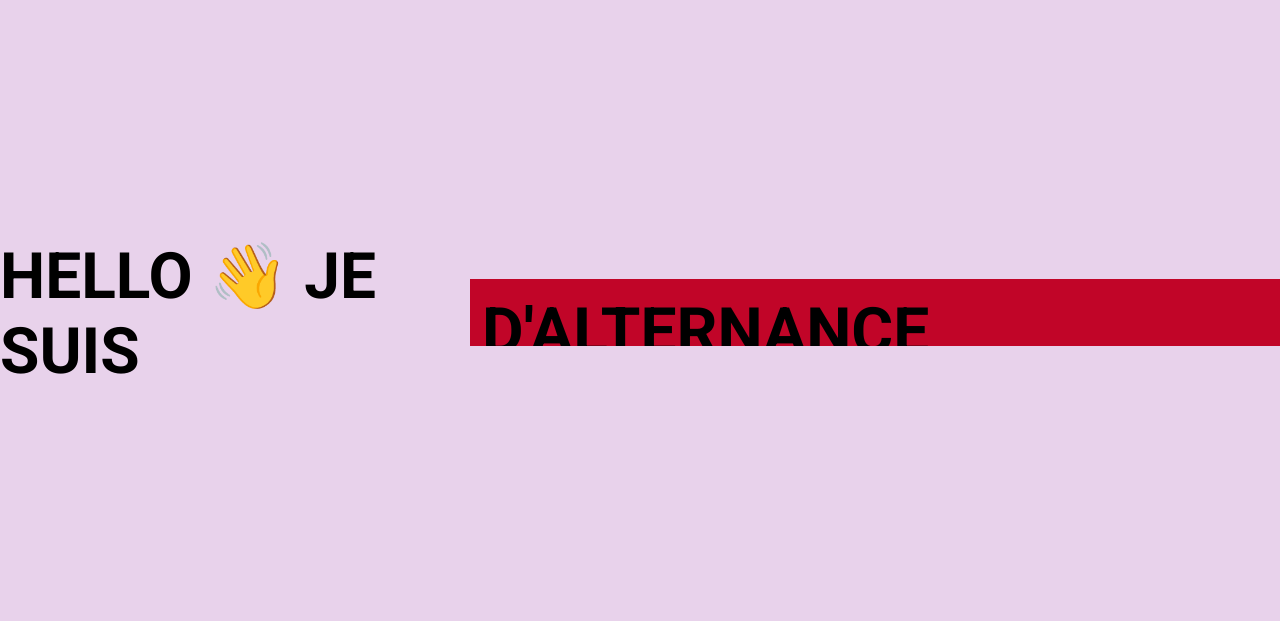
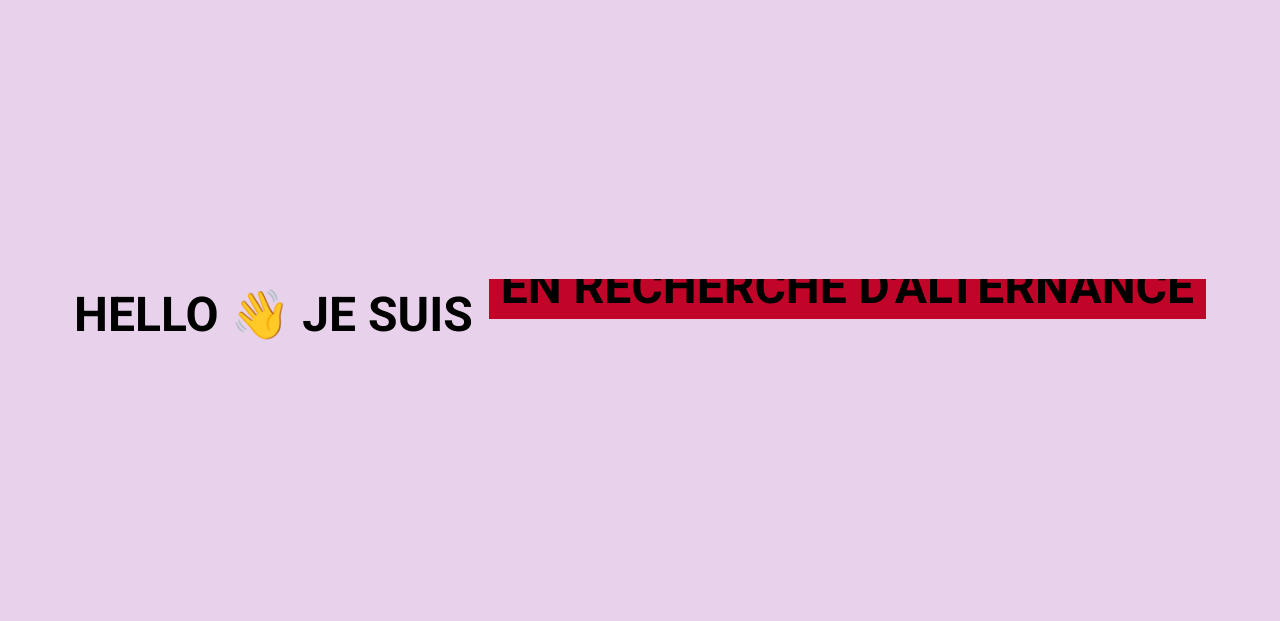
Before and after one commit to pgassai/precy-gassai-lepoma.github.io, a plain HTML site: page index.html in a window 1280 px wide. Shown: the part 86-707 px from the top of the page. Drawn offline with Linux system fonts and the light colour scheme; a web font is replaced by a local one.

Commit message:
update css accueil

```diff
--- a/CSS/style1.css
+++ b/CSS/style1.css
@@ -164,7 +164,7 @@
 }
 
 .container-page.increased-font-size {
-    font-size: 4rem; /* Ajustez la taille de la police selon vos besoins */
+    font-size: 3rem; /* Ajustez la taille de la police selon vos besoins */
 }
 
 /* section abou*/
```
